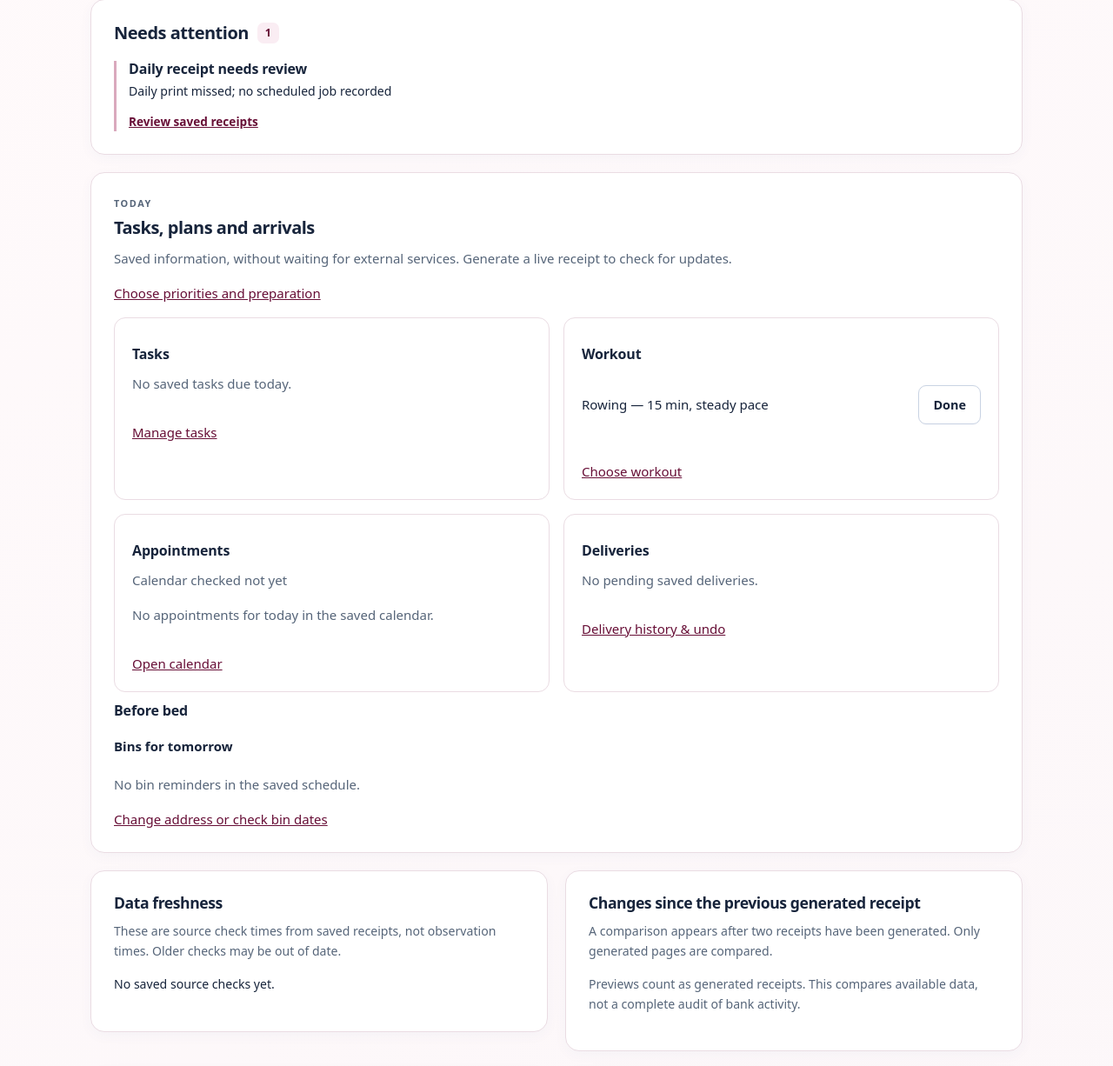
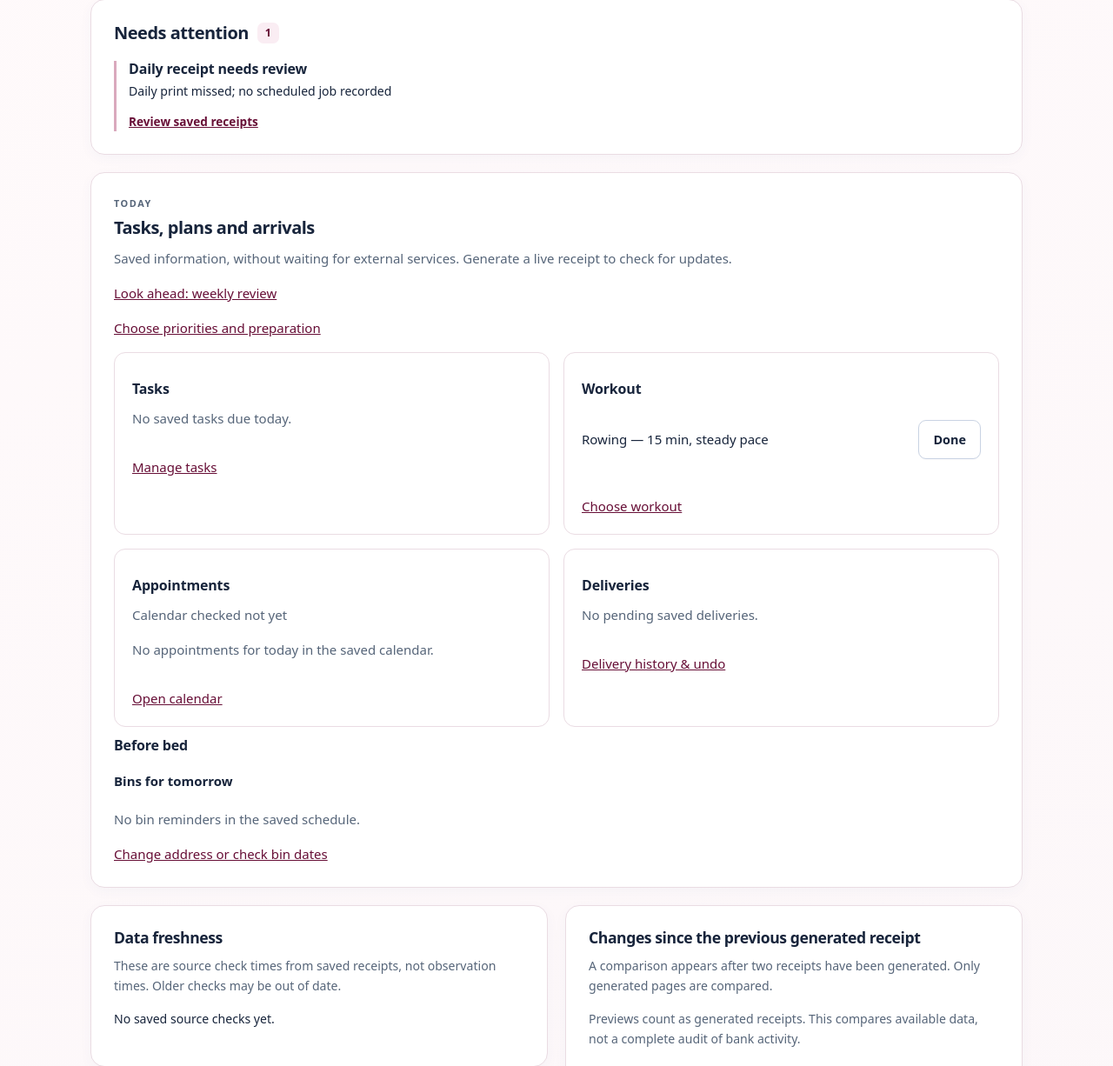
Before and after one commit to JoesThomas/ThermalReceiptPrinterDailyTasks, a Flask app: page / in a window 1280 px wide. Shown: the part 945-2171 px from the top of the page at 87% size. Run offline with Flask 3, Linux system fonts and the light colour scheme; the visitor is signed in with stand-in values (Sample User, id 1); parts of the project's set-up code (start-up, migrations or seed data) failed here and were passed over.

Commit message:
Keep weekly review and note preview easy to reach

```diff
--- a/web_control/static/theme.css
+++ b/web_control/static/theme.css
@@ -295,3 +295,5 @@ html[data-privacy=true] #amex-balance-alert [data-private]{visibility:hidden}
   align-items: center;
   gap: .5rem;
 }
+
+.quick-note-preview { max-width: 100%; overflow-x: auto; }
--- a/web_control/templates/quick_print.html
+++ b/web_control/templates/quick_print.html
@@ -33,7 +33,7 @@
                 </form>
                 {% if preview %}
                     <h2>Print layout</h2>
-                    <pre>{{ preview }}</pre>
+                    <pre class="quick-note-preview" tabindex="0" aria-label="Print layout">{{ preview }}</pre>
                 {% endif %}
             </section>
             <a href="{{ url_for('preview') }}">View printer status</a>
--- a/web_control/templates/today.html
+++ b/web_control/templates/today.html
@@ -4,14 +4,14 @@
     <p class="muted">
         Saved information, without waiting for external services. Generate a live receipt to check for updates.
     </p>
+    {% if weekly_review_available|default(false) %}
+        <p>
+            <a href="{{ url_for('weekly_review') }}">Look ahead: weekly review</a>
+        </p>
+    {% endif %}
     {% if today_view.priorities %}
         <section class="today-priorities">
             <h3>Needs your attention today</h3>
-            <p>
-                {% if weekly_review_available|default(false) %}
-                    <a href="{{ url_for('weekly_review') }}">Look ahead: weekly review</a>
-                {% endif %}
-            </p>
             {% for item in today_view.priorities %}
                 <article><strong>{{ item.title }}</strong>
                     <p class="muted">{{ item.why }}</p>
```
